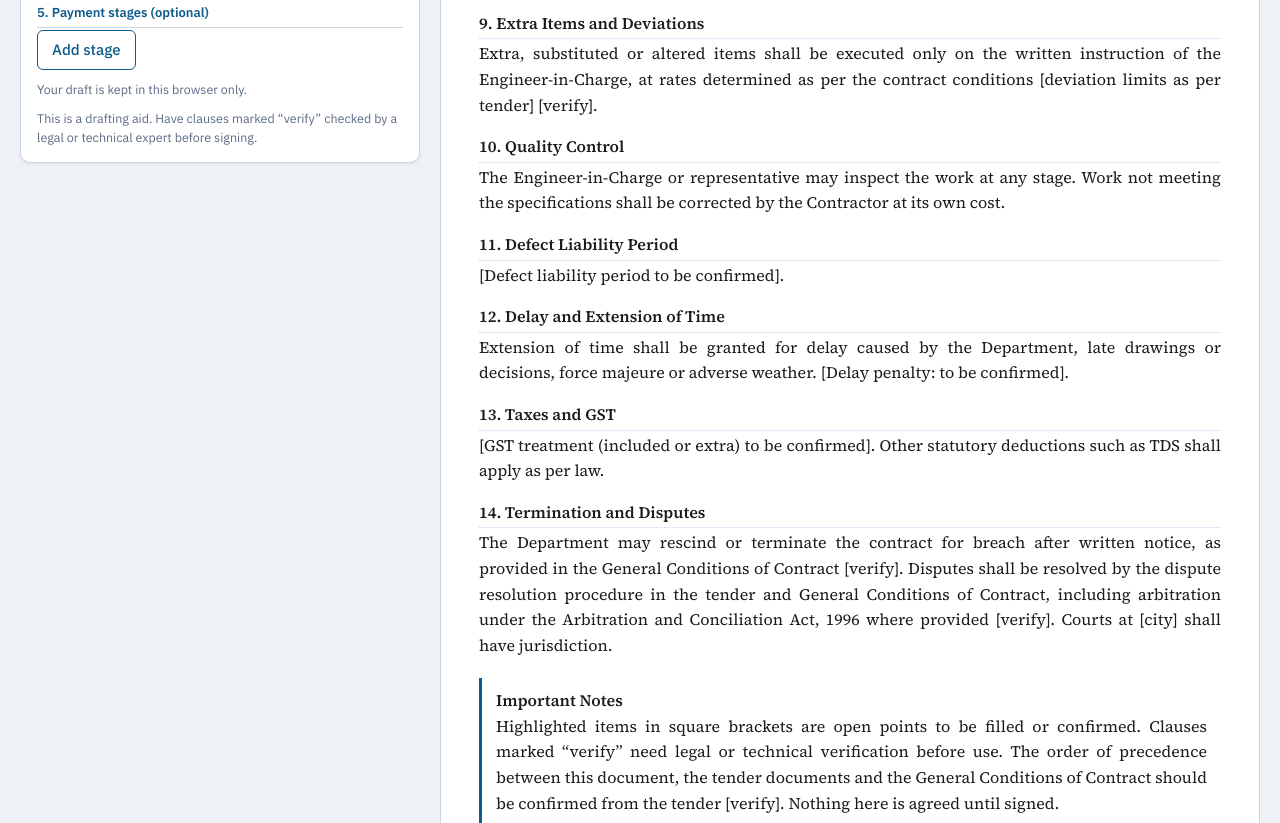
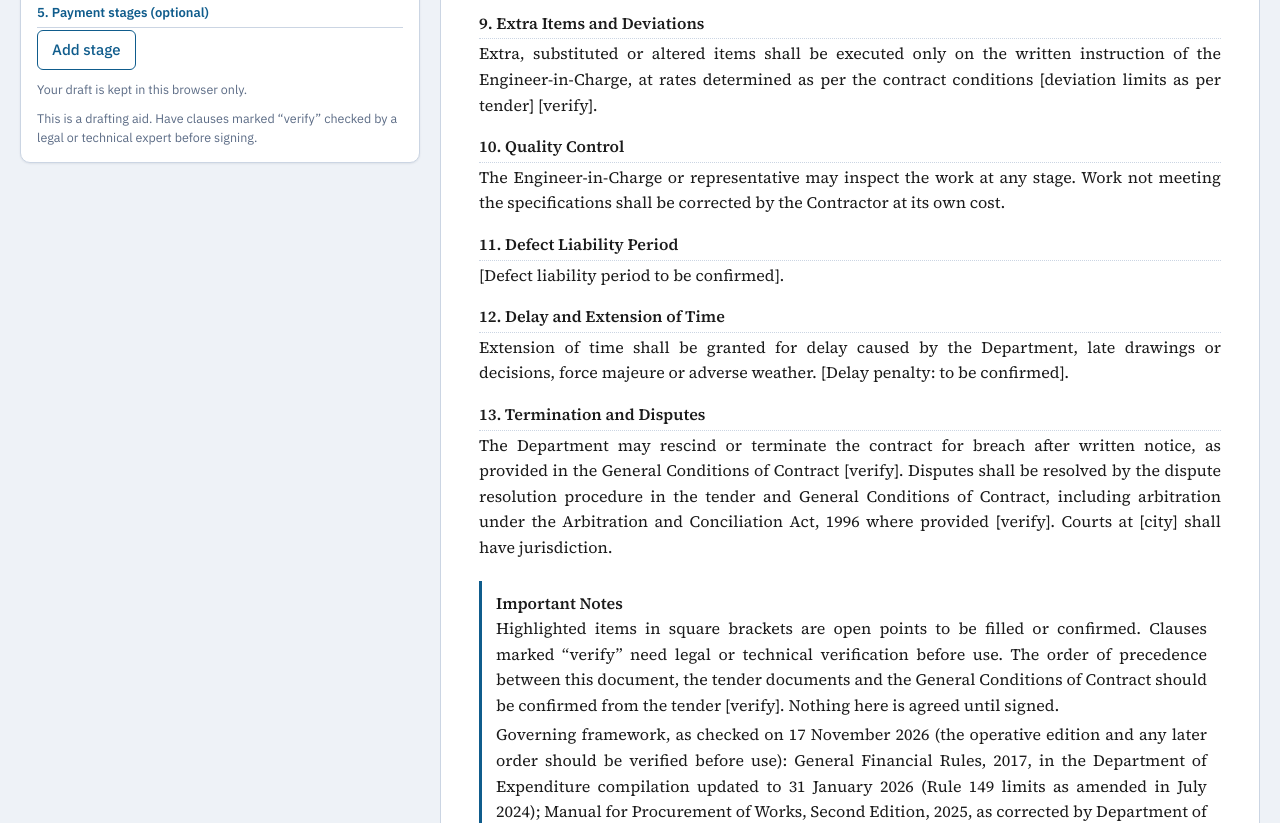
Before and after one commit to Premangkurportfolio/tc_generator, a plain HTML site: page index.html in a window 1280 px wide. Shown: the part 1663-2486 px from the top of the page. Drawn offline with Linux system fonts and the light colour scheme.

Commit message:
Update index.html

```diff
--- a/index.html
+++ b/index.html
@@ -611,7 +611,7 @@ function build(){
   c.push(delay);
  }
  if($("ms").checked&&k!=="msme"&&k!=="gem"&&k.indexOf("ap")!==0)c.push(msmeC);
- if(k!=='gem'&&k.indexOf('ap')!==0)c.push(["Taxes and GST",gstText()]);
+ if(k!=='gem'&&k!=='supply'&&k.indexOf('ap')!==0)
  if(k!=='gem'&&k.indexOf('ap')!==0)c.push(["Termination and Disputes","The "+A+" may rescind or terminate the contract for breach after written notice, as provided in the General Conditions of Contract [verify]. Disputes shall be resolved by the dispute resolution procedure in the tender and General Conditions of Contract, including arbitration under the Arbitration and Conciliation Act, 1996 where provided [verify]. Courts at [city] shall have jurisdiction."]);
  var sub=k==="other"?val("custom","subject"):t.n;
  var h=letter()+'<h2>TERMS &amp; CONDITIONS</h2><p class="sub">'+esc(sub)+'</p><dl>'
@@ -621,7 +621,7 @@ function build(){
   +(ms?'<dt>Udyam No.</dt><dd>'+esc(val("udyam","Udyam number"))+'</dd>':'')
   +'<dt>Date</dt><dd>'+esc(val("dt","date"))+'</dd><dt>Location</dt><dd>'+esc(loc)+'</dd>'
   +'<dt>Amount</dt><dd>'+esc(money())+'</dd></dl>';
- c.forEach(function(x,i){h+='<h3>'+(i+1)+'. '+esc(x[0])+'</h3><p>'+esc(x[1])+'</p>'});
+ c.forEach(function(x,i){h+='<h3>'+(i+1)+'. '+esc(x[0])+'</h3><p>'+esc(x[1]).split('\n').join('</p><p>')+'</p>'});
  h+='<div class="notes"><strong>Important Notes</strong><p>Highlighted items in square brackets are open points to be filled or confirmed. Clauses marked “verify” need legal or technical verification before use. The order of precedence between this document, the tender documents and the General Conditions of Contract should be confirmed from the tender [verify]. Nothing here is agreed until signed.</p>'+(k==='gem'?GEMNOTE:k.indexOf('ap')===0?APNOTE:CGNOTE)+'</div>';
  h+='<h3>Acceptance and Agreement</h3><p>The parties have read and accepted these Terms &amp; Conditions.</p><div class="sign"><div>For the '+A+'<br>Name, signature, date</div><div>For the '+B+'<br>Name, signature, date</div></div>';
  h+=annex(IT,PS)+(k==='gem'?gemAnx(IT,PS):'');stat(h);save();
```
